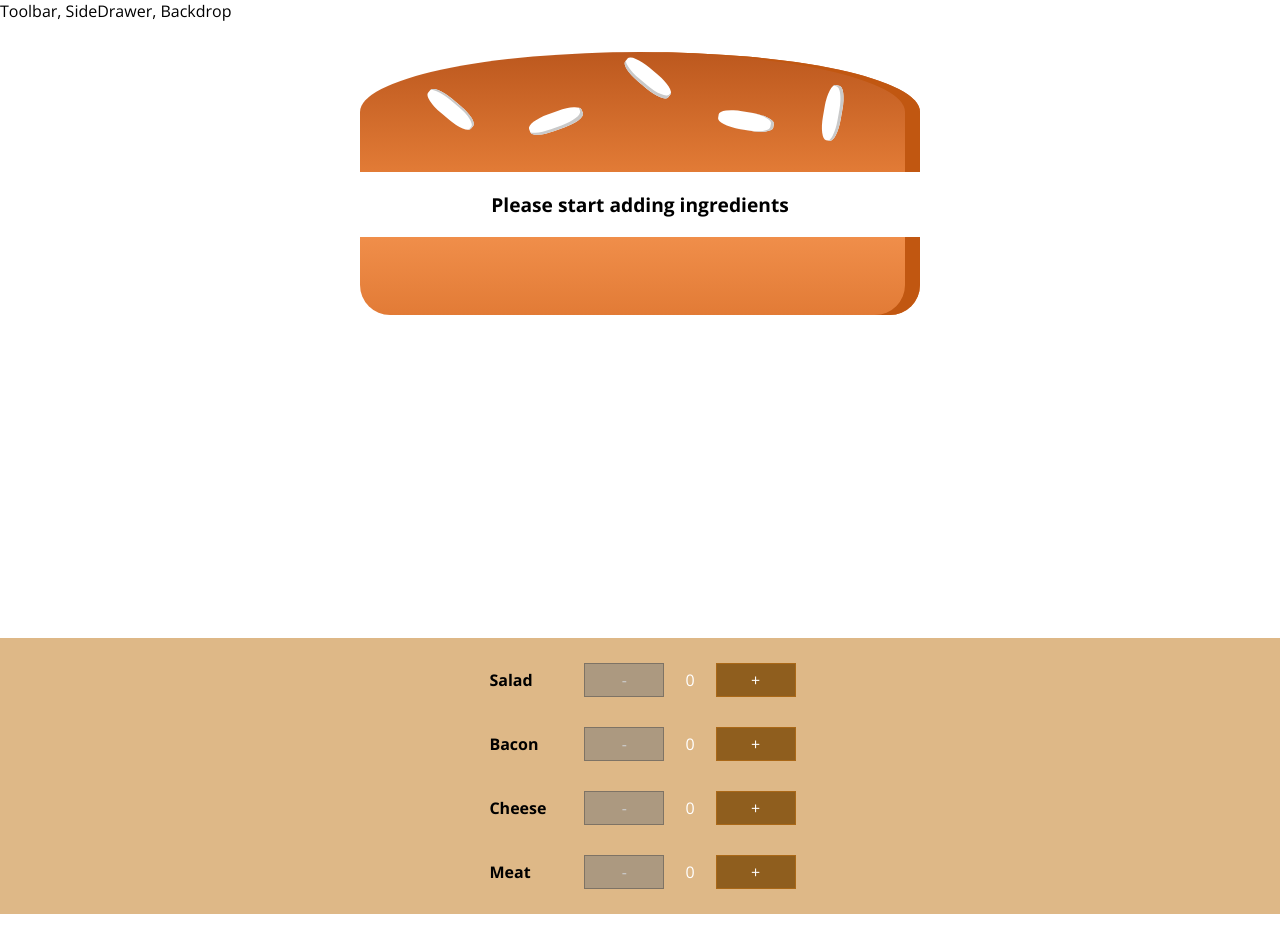
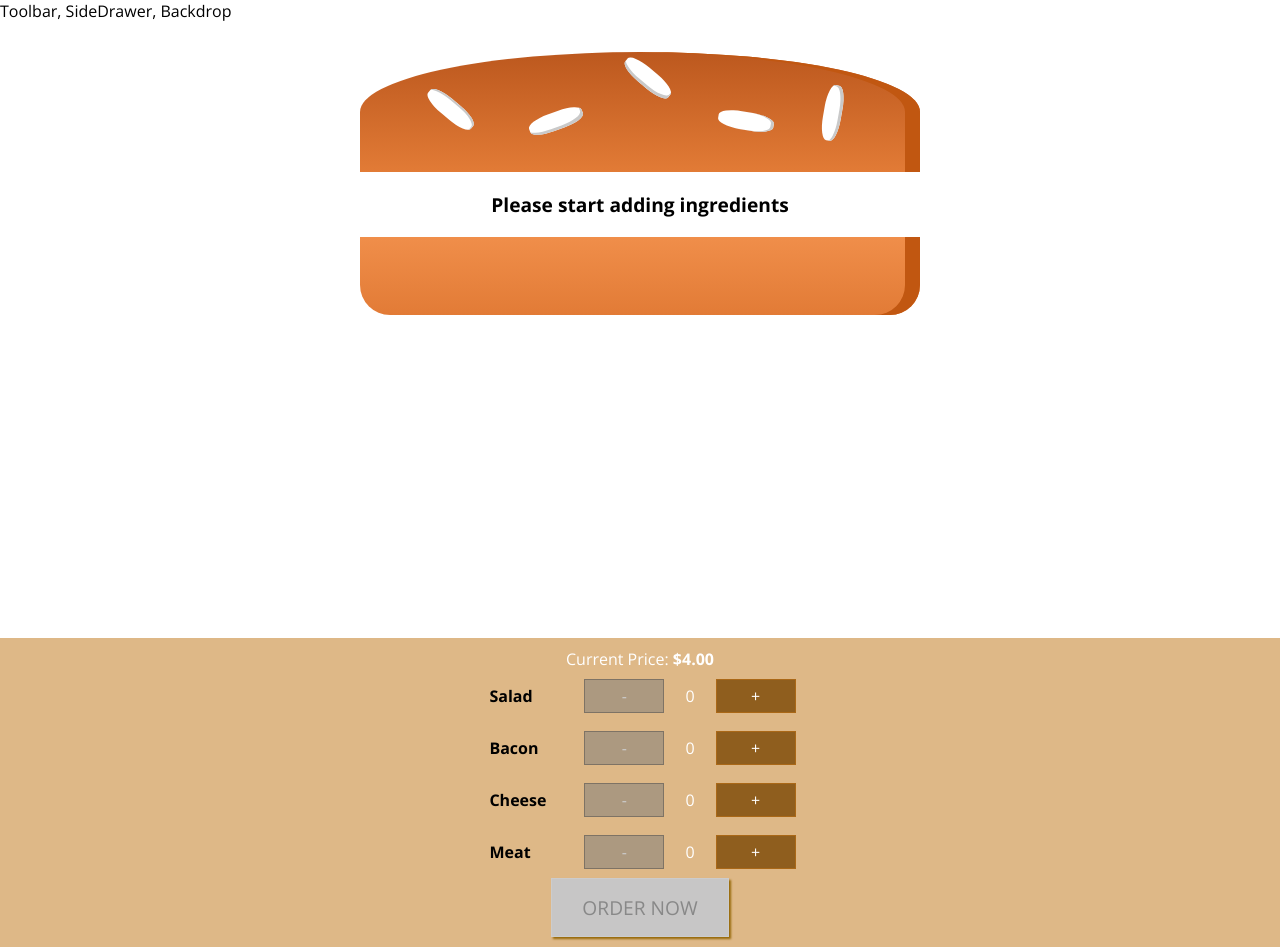
Before and after one commit to andrewvu-cs/burger_builder, a React (Create React App) app: page / in a window 1280 px wide. Before the commit the page ends 914 px from the top, so only its background shows below. Built offline with nearby package versions, Linux system fonts and the light colour scheme.

Commit message:
added an order now button with styling

```diff
--- a/src/components/Burger/BuildControls/BuildControls.js
+++ b/src/components/Burger/BuildControls/BuildControls.js
@@ -12,6 +12,7 @@ const controls = [
 
 const buildControls = (props) => (
     <div className={classes.BuildControls}>
+        <p>Current Price: <strong>${props.price.toFixed(2)}</strong></p>
         {controls.map(ctrl => (
             <BuildControl
                 key={ctrl.label}
@@ -22,6 +23,9 @@ const buildControls = (props) => (
                 count={props.count[ctrl.type]}
                 />
         ))}
+        <button
+            className={classes.OrderButton}
+            disabled={!props.purchasable}>ORDER NOW</button>
     </div>
 );
 
--- a/src/components/Burger/BuildControls/BuildControls.module.css
+++ b/src/components/Burger/BuildControls/BuildControls.module.css
@@ -11,5 +11,45 @@
 
 .BuildControls p {
     padding: 0 16px;
+    margin: 0 0;
     color:white;
 }
+
+.OrderButton {
+    background-color: #dad735;
+    outline: none;
+    cursor: pointer;
+    border: 1px solid #966909;
+    color: #966909;
+    font-family: inherit;
+    font-size: 1.2em;
+    padding: 15px 30px;
+    box-shadow: 2px 2px 2px #966909;
+}
+
+.OrderButton:hover, .OrderButton:active {
+    background-color: #A0DB41;
+    border: 1px solid #966909;
+    color:#966909;
+}
+
+.OrderButton:disabled{
+    background-color: #C7C6C6;
+    cursor: not-allowed;
+    border: 1px solid #ccc;
+    color: #888888;
+}
+
+.OrderButton:not(:disabled) {
+    animation: enable 0.3s linear;
+}
+
+@keyframes enable {
+    0% {
+        transform: scale(1)
+    } 60% {
+        transform: scale(1.1);
+    } 100% {
+        transform: scale(1);
+    }
+}
--- a/src/containers/BurgerBuilder/BurgerBuilder.js
+++ b/src/containers/BurgerBuilder/BurgerBuilder.js
@@ -23,7 +23,19 @@ class BurgerBuilder extends Component {
             cheese: 0,
             meat: 0
         },
-        totalPrice: 4
+        totalPrice: 4,
+        purchasable: false
+    }
+
+    updatePurchaseState (ingredients) {
+        const sum = Object.keys(ingredients)
+            .map(igKey => {
+                return ingredients[igKey];
+            })
+            .reduce((sum, el) => {
+                return sum + el;
+            }, 0)
+        this.setState({purchasable: sum > 0});
     }
 
     addIngredientHandler = (type) =>{
@@ -37,6 +49,7 @@ class BurgerBuilder extends Component {
         const oldPrice = this.state.totalPrice;
         const newPrice = oldPrice + priceAddition;
         this.setState({totalPrice: newPrice, ingredients: updatedIngredients});
+        this.updatePurchaseState(updatedIngredients);
     }
 
     subtractIngredientHandler = (type) =>{
@@ -53,6 +66,7 @@ class BurgerBuilder extends Component {
         const oldPrice = this.state.totalPrice;
         const newPrice = oldPrice - priceDeduction;
         this.setState({totalPrice: newPrice, ingredients: updatedIngredients});
+        this.updatePurchaseState(updatedIngredients);
     }
 
     render(){
@@ -67,11 +81,13 @@ class BurgerBuilder extends Component {
             <Aux>
                 <Burger ingredients={this.state.ingredients}/>
                 <BuildControls
+                    price={this.state.totalPrice}
                     ingredientAdded={this.addIngredientHandler}
                     ingredientRemoved={this.subtractIngredientHandler}
                     disabled={disabledInfo}
                     count={this.state.ingredients}
-                />
+                    purchasable={this.state.purchasable}
+                    />
 
             </Aux>
         );
```
